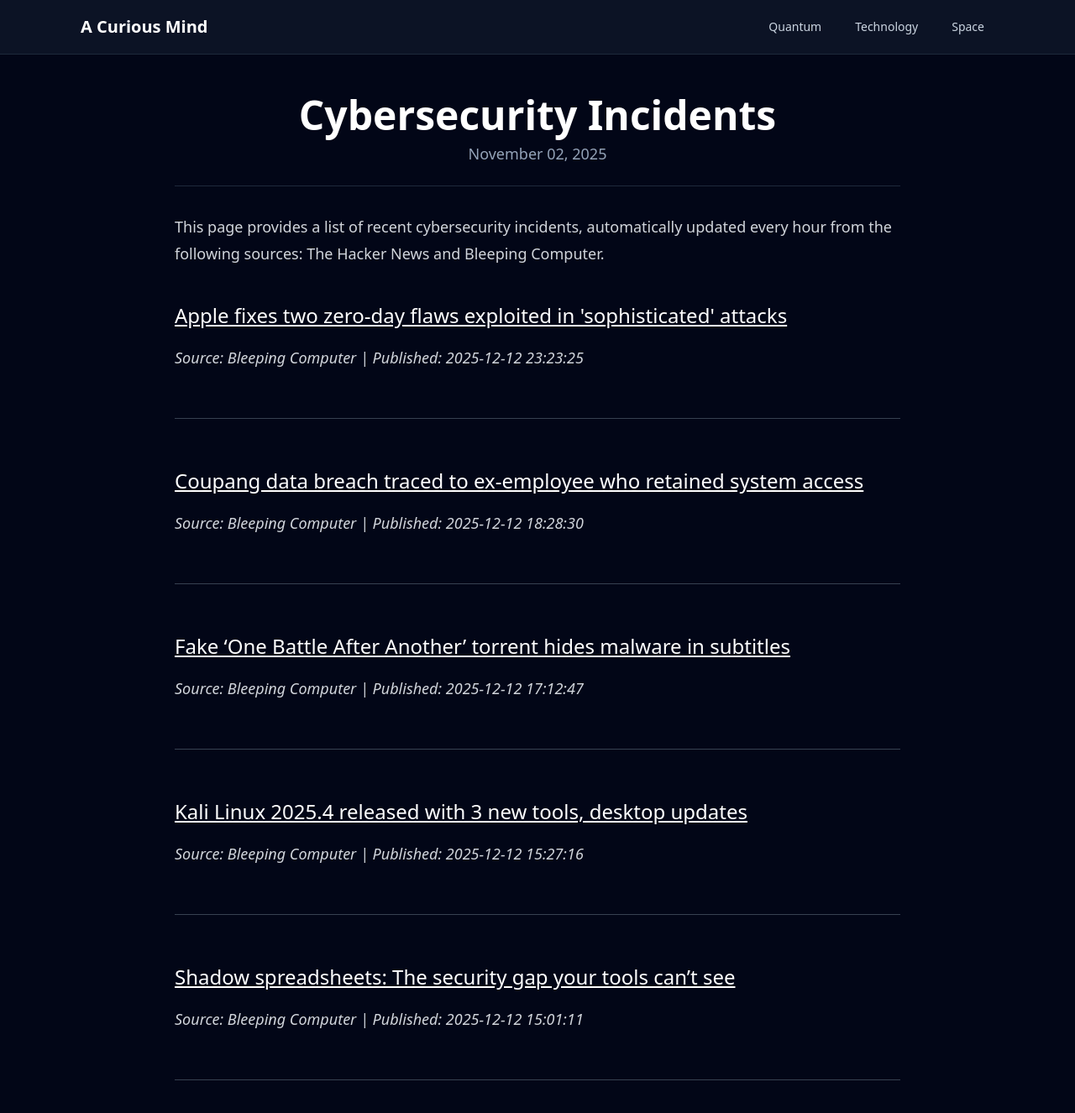
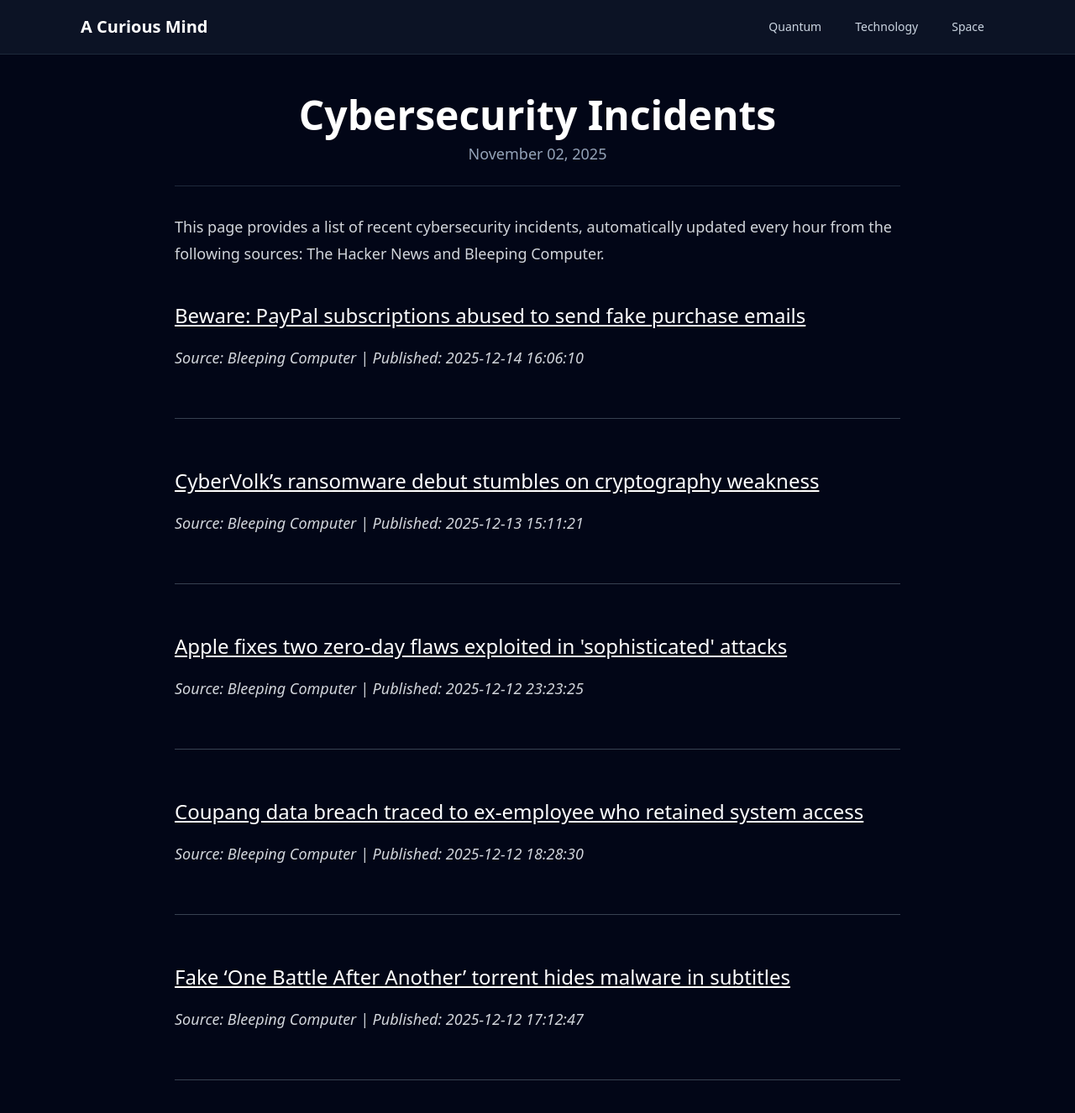
Before and after one commit to onehl7/onehl7.github.io, a Jekyll site: the page built from _posts/2025-11-02-cybersecurity-incidents.md, in a window 1280 px wide and 1400 px high. Shown: the top 1326 px of the window at 84% size. Built offline with Jekyll 4.4.1, drawn with Linux system fonts in a browser that asks for light colours; nearby versions of some CDN libraries.

Commit message:
Update news data

```diff
--- a/_data/news.json
+++ b/_data/news.json
@@ -1,4 +1,16 @@
 [
+  {
+    "source": "Bleeping Computer",
+    "title": "Beware: PayPal subscriptions abused to send fake purchase emails",
+    "link": "https://www.bleepingcomputer.com/news/security/beware-paypal-subscriptions-abused-to-send-fake-purchase-emails/",
+    "published": "2025-12-14 16:06:10"
+  },
+  {
+    "source": "Bleeping Computer",
+    "title": "CyberVolk\u2019s ransomware debut stumbles on cryptography weakness",
+    "link": "https://www.bleepingcomputer.com/news/security/cybervolks-ransomware-debut-stumbles-on-cryptography-weakness/",
+    "published": "2025-12-13 15:11:21"
+  },
   {
     "source": "Bleeping Computer",
     "title": "Apple fixes two zero-day flaws exploited in 'sophisticated' attacks",
@@ -16,17 +28,5 @@
     "title": "Fake \u2018One Battle After Another\u2019 torrent hides malware in subtitles",
     "link": "https://www.bleepingcomputer.com/news/security/fake-one-battle-after-another-torrent-hides-malware-in-subtitles/",
     "published": "2025-12-12 17:12:47"
-  },
-  {
-    "source": "Bleeping Computer",
-    "title": "Kali Linux 2025.4 released with 3 new tools, desktop updates",
-    "link": "https://www.bleepingcomputer.com/news/security/kali-linux-20254-released-with-3-new-tools-desktop-updates/",
-    "published": "2025-12-12 15:27:16"
-  },
-  {
-    "source": "Bleeping Computer",
-    "title": "Shadow spreadsheets: The security gap your tools can\u2019t see",
-    "link": "https://www.bleepingcomputer.com/news/security/shadow-spreadsheets-the-security-gap-your-tools-cant-see/",
-    "published": "2025-12-12 15:01:11"
   }
 ]
```
